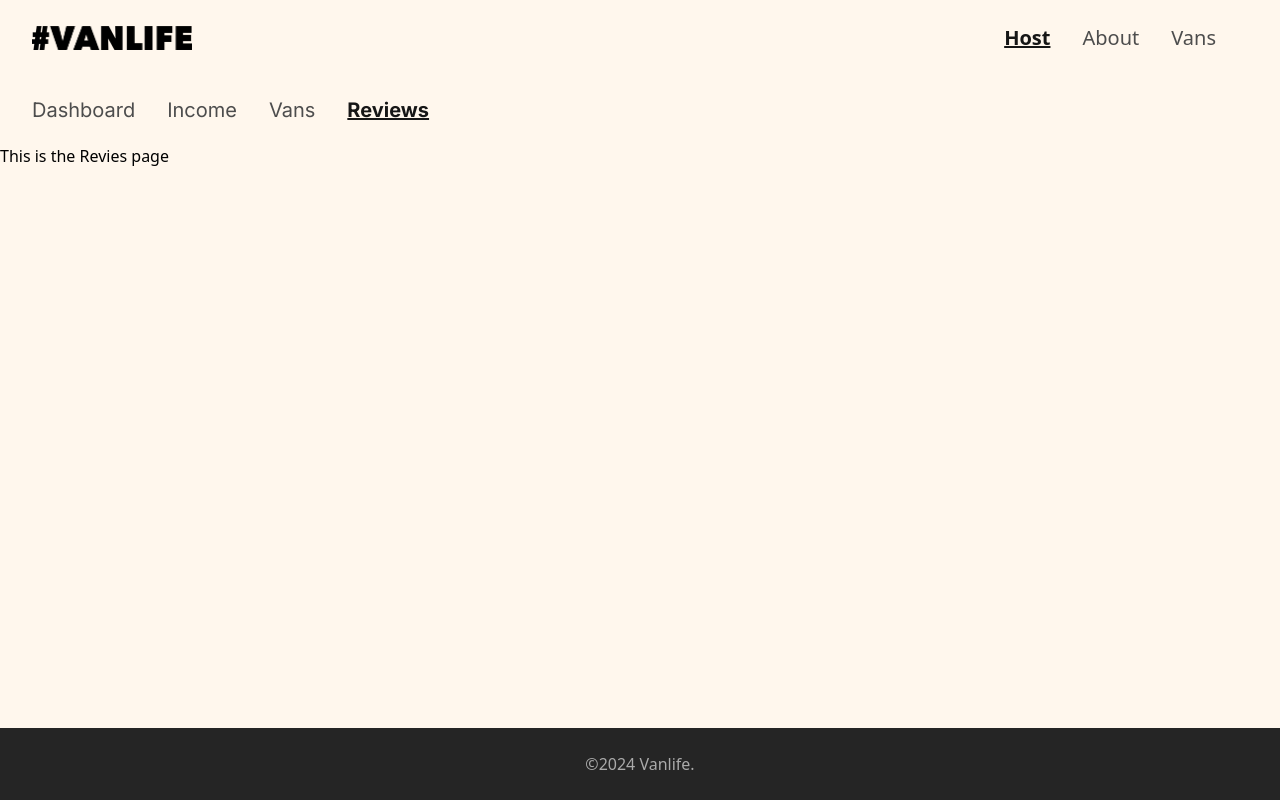
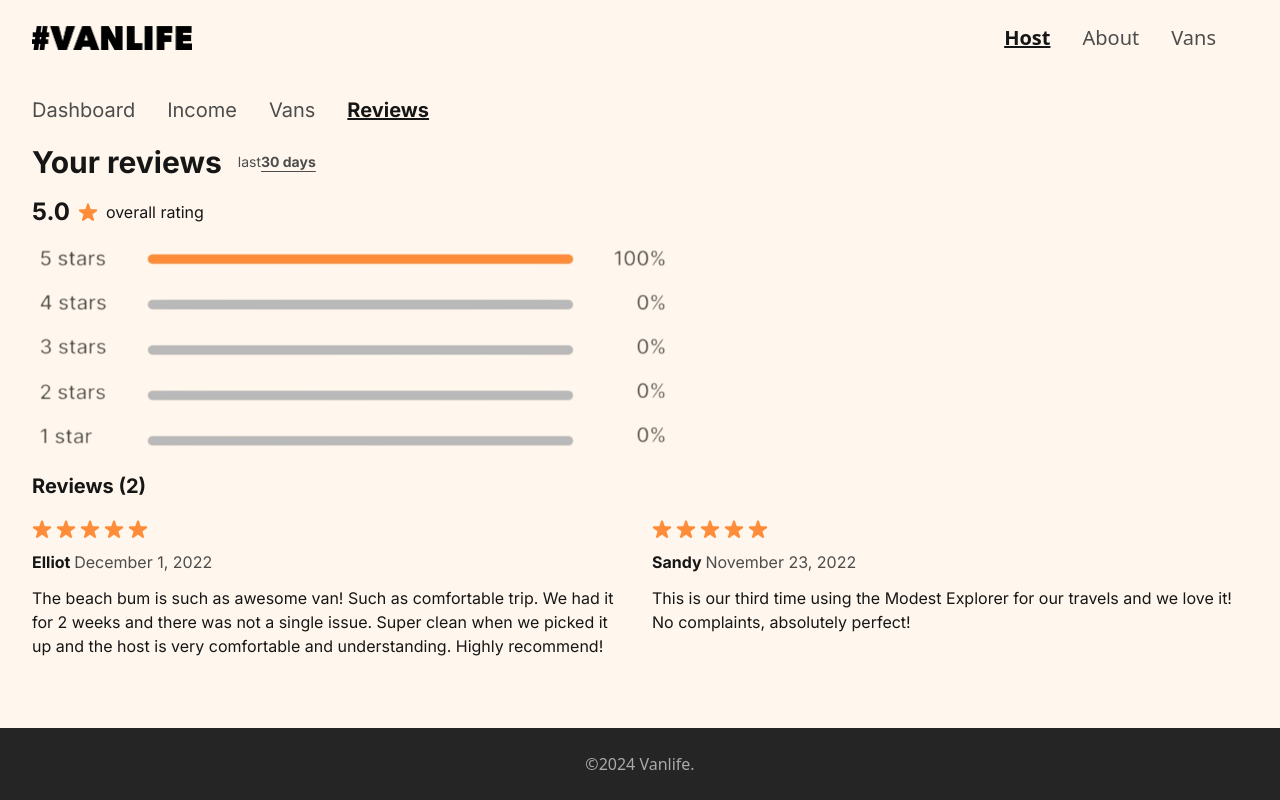
Before and after one commit to Ephy-kimotho/vanlife, a React (Vite) app: page /host/reviews in a window 1280 px wide. Built offline with nearby package versions, Linux system fonts and the light colour scheme; no server answers.

Commit message:
feat: finished reviews page

```diff
--- a/src/host/Reviews.jsx
+++ b/src/host/Reviews.jsx
@@ -1,8 +1,53 @@
+import Review from "../components/common/Review";
+import star from "../assets/Star.png";
+import review from "../assets/reviews.png";
+
 function Reviews() {
   return (
-    <div>
-      <h1>This is the Revies page</h1>
-    </div>
+    <section className="pb-10">
+      <div className="font-inter  px-4 sm:px-8">
+        <header className="flex items-center gap-4">
+          <h2 className="font-bold text-2xl sm:text-3xl text-night">
+            Your reviews
+          </h2>
+          <p className="text-gray-200 text-sm">
+            last
+            <span className="font-bold underline underline-offset-4">
+              30 days
+            </span>
+          </p>
+        </header>
+
+        <div>
+          <p className="flex gap-2 items-center mt-4">
+            <span className="font-bold text-lg sm:text-2xl text-night">
+              5.0
+            </span>
+            <img src={star} alt="a start" className="inline" />
+            <span className="text-night text-base">overall rating</span>
+          </p>
+          <img src={review} className="sm:h-52 my-4" alt="a column bar graph showing review ratings" />
+        </div>
+
+        <div>
+          <h3 className="font-bold text-night text-xl my-5">Reviews (2)</h3>
+
+          <div className="grid md:grid-cols-2 gap-6">
+            <Review
+              name="Elliot"
+              date="December 1, 2022"
+              review="The beach bum is such as awesome van! Such as comfortable trip. We had it for 2 weeks and there was not a single issue. Super clean when we picked it up and the host is very comfortable and understanding. Highly recommend!"
+            />
+
+            <Review
+              name="Sandy"
+              date="November 23, 2022"
+              review="This is our third time using the Modest Explorer for our travels and we love it! No complaints, absolutely perfect!"
+            />
+          </div>
+        </div>
+      </div>
+    </section>
   );
 }
 
```
